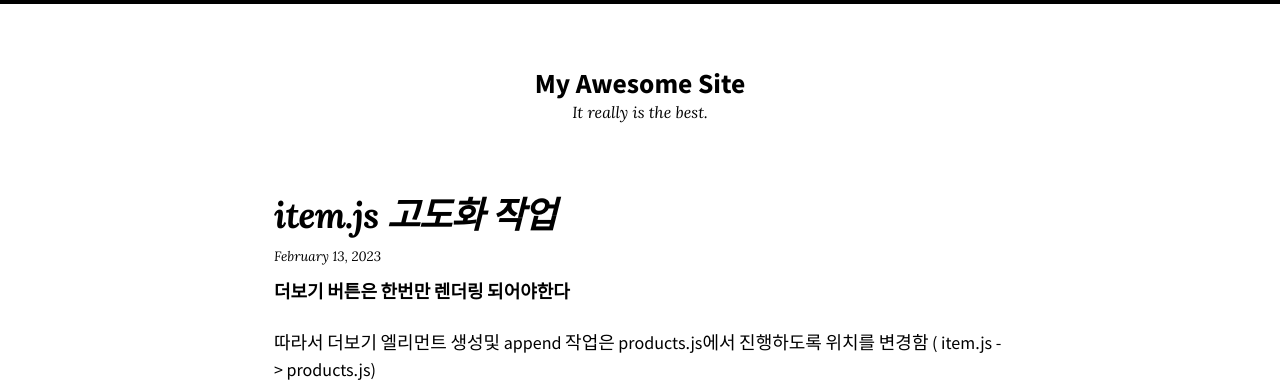
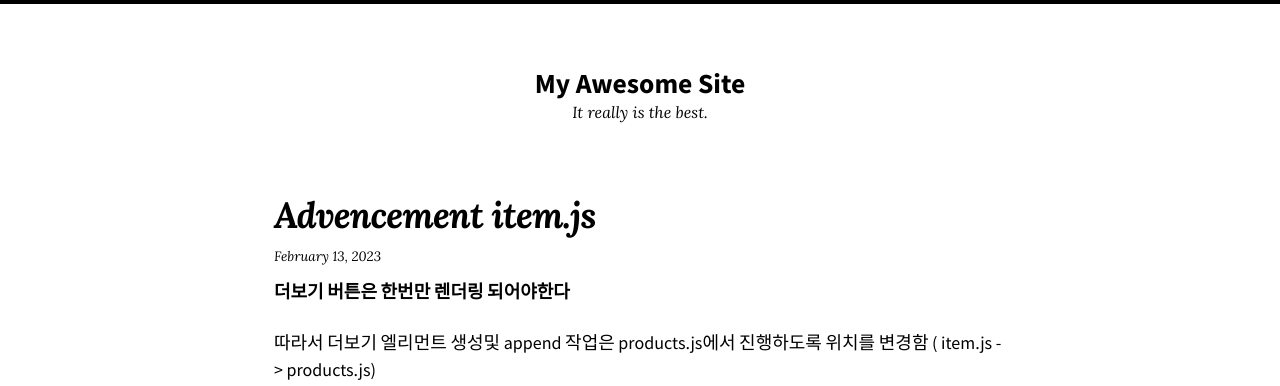
Before and after one commit to jyc-coder/jyc-coder.github.io, a Jekyll site: the page built from index.md, in a window 1280 px wide. Shown: the top 386 px of the page. Built offline with Jekyll 4.4.1, drawn with Linux system fonts in a browser that asks for light colours; nearby versions of some CDN libraries.

Commit message:
Update 2023-02-13-Advencement-item.markdown

```diff
--- a/_posts/2023-02-13-Advencement-item.markdown
+++ b/_posts/2023-02-13-Advencement-item.markdown
@@ -1,6 +1,6 @@
 ---
 layout: post
-title: "item.js 고도화 작업"
+title: "Advencement item.js"
 categories: TeamProject
 teags: javascript html css
 ---
```
